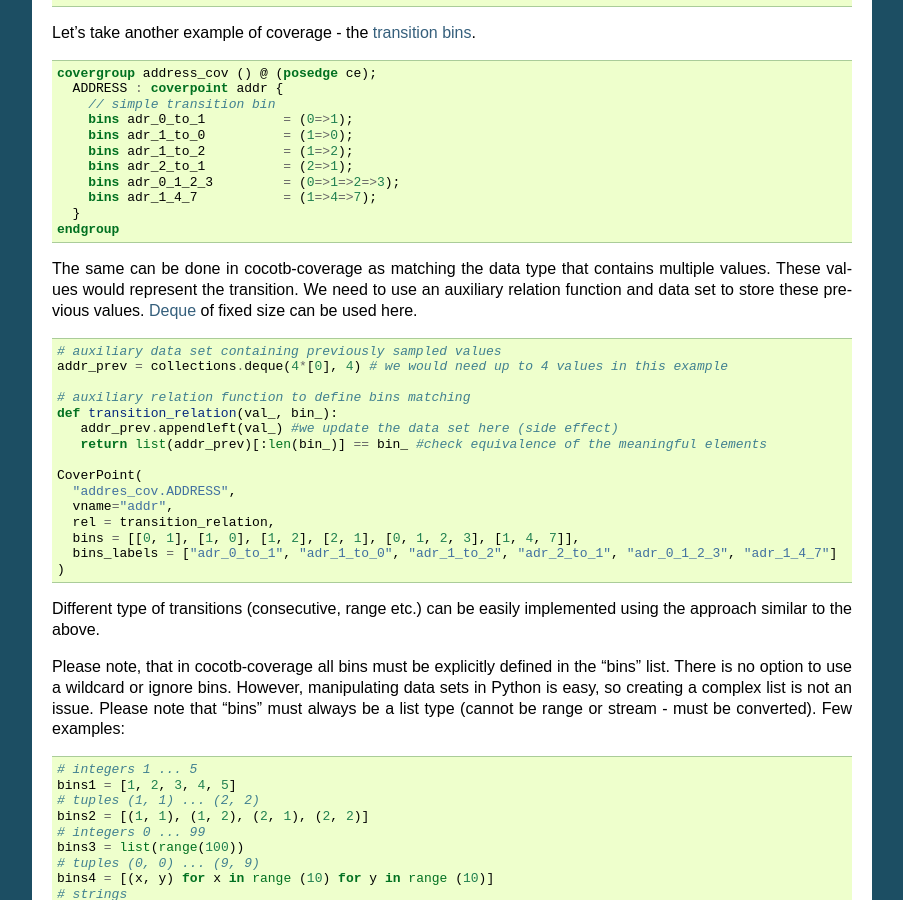
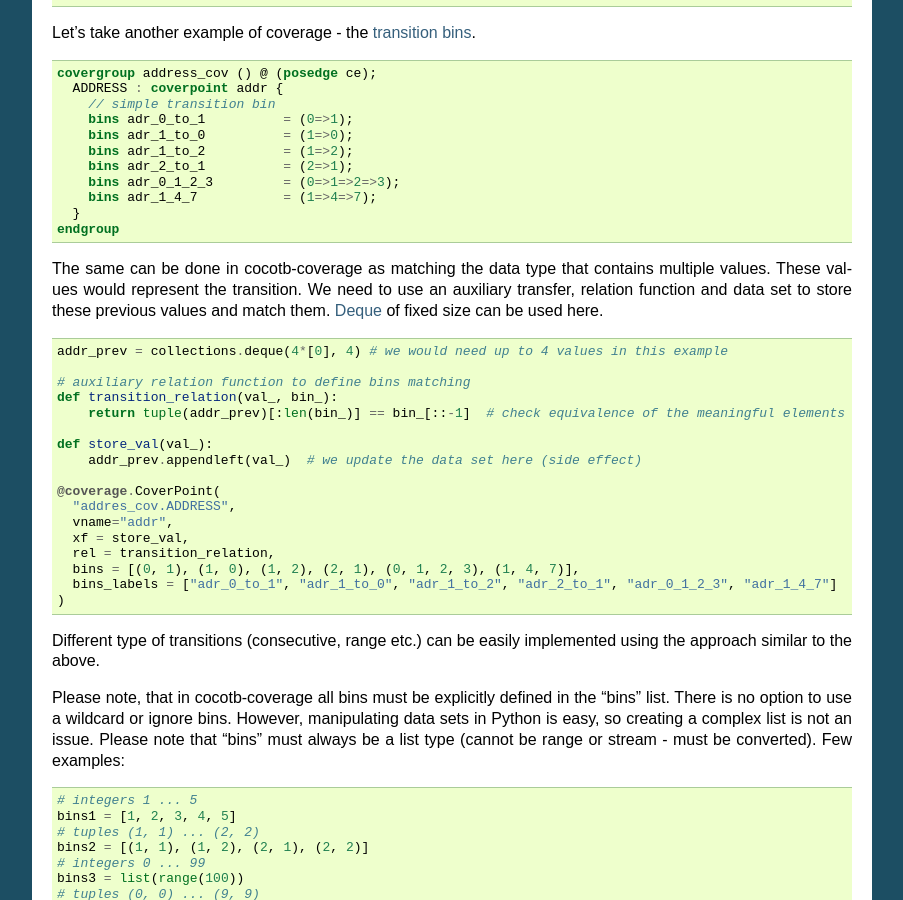
Before and after one commit to mciepluc/cocotb-coverage, a Sphinx documentation site: the page built from documentation/source/tutorials.rst, in a window 1280 px wide and 900 px high, scrolled down 2827 px. Shown: the whole window, without its empty margins (198-1101 px from the left). Built offline with Sphinx 7.4.7, drawn with Linux system fonts in a browser that asks for light colours; formulas are drawn with MathJax 3.

Commit message:
doc fixes for #64 and #58

```diff
--- a/documentation/source/introduction.rst
+++ b/documentation/source/introduction.rst
@@ -130,12 +130,12 @@ and finds out whether the variable is within a given range.
               bins = [0, 1]
           )
           @CoverPoint ("transfer.length",
-              xf = lambda xfer.length,
+              xf = lambda xfer: xfer.length,
               bins = [(1, 10), (10, 100)],
               rel = lambda val, b: b(0) <= val <= b(1)
           )
           @CoverPoint("transfer.type",
-              xf = lambda xfer.type,
+              xf = lambda xfer: xfer.type,
               bins = [A, B]
           )
           @CoverCross("transfer.tr_cross",
--- a/documentation/source/tutorials.rst
+++ b/documentation/source/tutorials.rst
@@ -198,27 +198,28 @@ Let's take another example of coverage - the `transition bins <http://www.asic-w
 
 The same can be done in cocotb-coverage as matching the data type that contains multiple values.
 These values would represent the transition.
-We need to use an auxiliary relation function and data set to store these previous values.
+We need to use an auxiliary transfer, relation function and data set to store these previous values and match them.
 `Deque <https://docs.python.org/3/library/collections.html#collections.deque>`_ of fixed size can be used here.
 
 .. code-block:: python
 
-    # auxiliary data set containing previously sampled values
     addr_prev = collections.deque(4*[0], 4) # we would need up to 4 values in this example
 
     # auxiliary relation function to define bins matching
     def transition_relation(val_, bin_):
-       addr_prev.appendleft(val_) #we update the data set here (side effect)
-       return list(addr_prev)[:len(bin_)] == bin_ #check equivalence of the meaningful elements
+        return tuple(addr_prev)[:len(bin_)] == bin_[::-1]  # check equivalence of the meaningful elements
 
-    CoverPoint(
+    def store_val(val_):
+        addr_prev.appendleft(val_)  # we update the data set here (side effect)
+
+    @coverage.CoverPoint(
       "addres_cov.ADDRESS",
       vname="addr",
+      xf = store_val,
       rel = transition_relation,
-      bins = [[0, 1], [1, 0], [1, 2], [2, 1], [0, 1, 2, 3], [1, 4, 7]],
+      bins = [(0, 1), (1, 0), (1, 2), (2, 1), (0, 1, 2, 3), (1, 4, 7)],
       bins_labels = ["adr_0_to_1", "adr_1_to_0", "adr_1_to_2", "adr_2_to_1", "adr_0_1_2_3", "adr_1_4_7"]
     )
-
 Different type of transitions (consecutive, range etc.) can be easily implemented using the approach similar to the above.
 
 Please note, that in cocotb-coverage all bins must be explicitly defined in the "bins" list.
```
Also changed, not shown: 1 other file.
